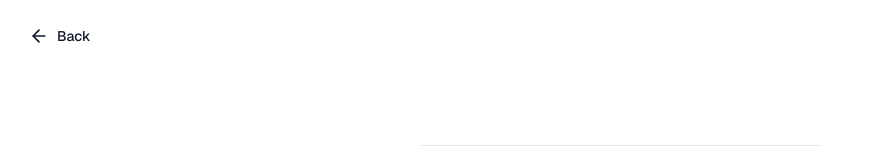
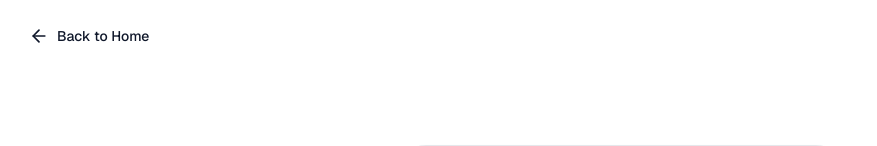
Before and after one commit to Ak2407/imagis, a Next.js app: page /auth/signup in a window 1280 px wide. Shown: the top 146 px of the page, without its empty margins (19-896 px from the left). Built offline with nearby package versions, Linux system fonts and the light colour scheme.

Commit message:
back button ui update

```diff
--- a/src/app/auth/signup/page.tsx
+++ b/src/app/auth/signup/page.tsx
@@ -11,7 +11,7 @@ const SignupPage = () => {
           <Button variant="link" size="lg">
             <div className="flex items-center justify-center gap-2">
               <ArrowLeft className="h-5 w-5" />
-              <h1 className="">Back</h1>
+              <h1 className="">Back to Home</h1>
             </div>
           </Button>
         </Link>
```
